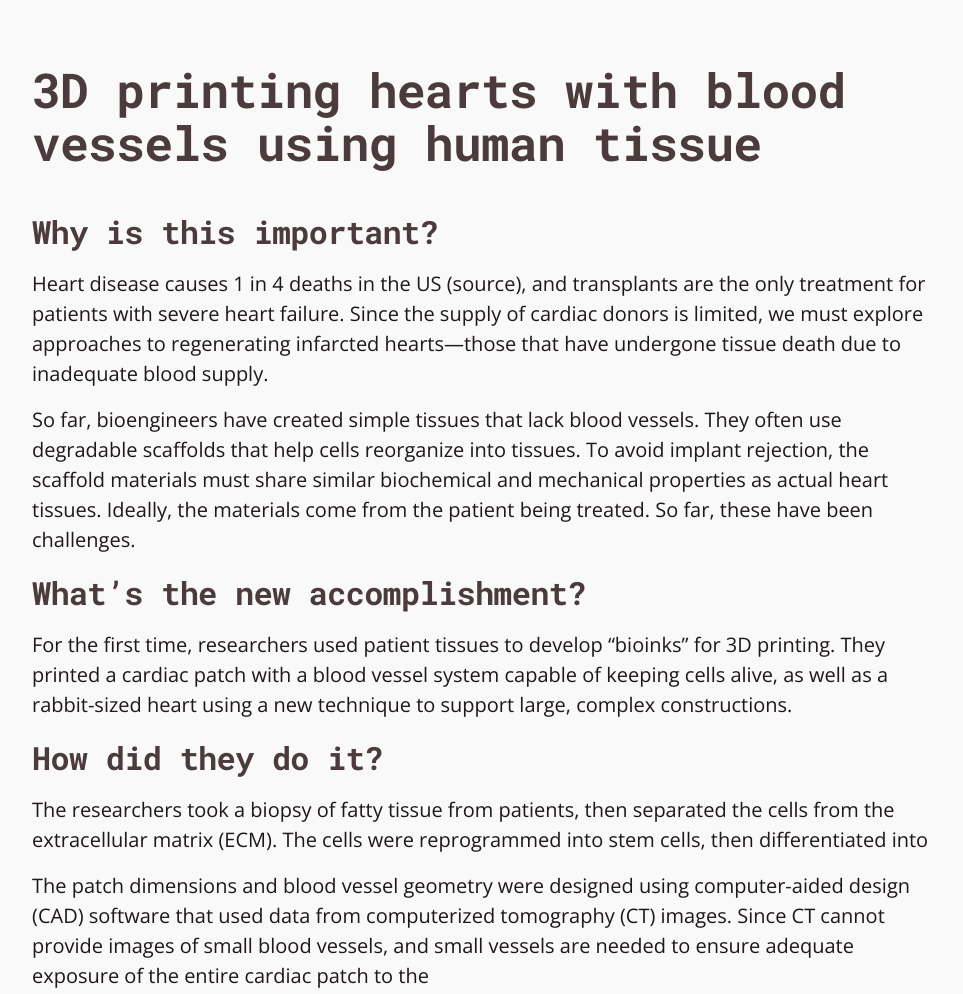
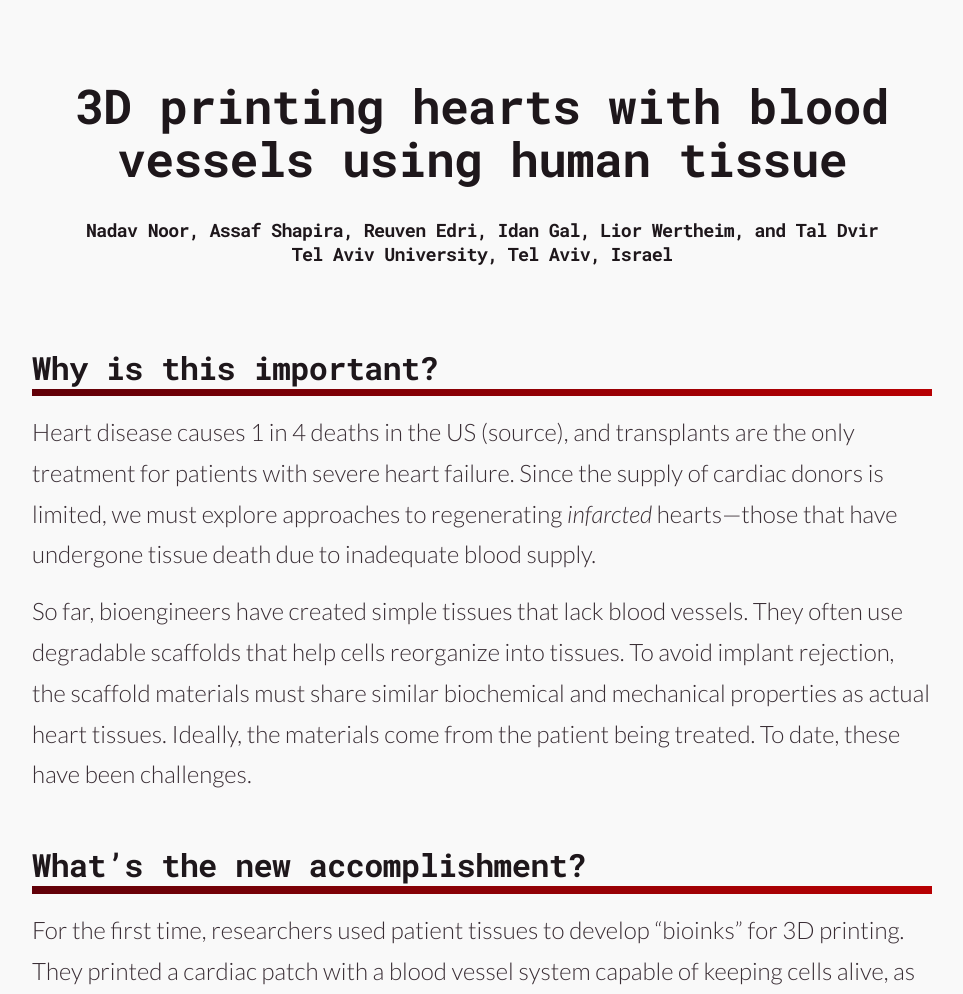
Before and after one commit to katmh/ph, a plain HTML site: page _site/index.html in a window 1280 px wide. Shown: the top 994 px of the page, without its empty margins (158-1121 px from the left). Drawn offline with nearby package versions, Linux system fonts and the light colour scheme.

Commit message:
Add a bit more design and content

```diff
--- a/_site/index.html
+++ b/_site/index.html
@@ -3,18 +3,27 @@
     <head>
         <title>3D printing hearts with blood vessels using human tissue</title>
         <link rel="stylesheet" href="css/styles.css">
-        <link href="https://fonts.googleapis.com/css?family=Open+Sans:300,300i|Roboto+Mono:700" rel="stylesheet">
+        <link href="https://fonts.googleapis.com/css?family=Lato:300,300i|Roboto+Mono:700" rel="stylesheet">
     </head>
 
     <body>
+        <script src="https://unpkg.com/scrollreveal"></script>
+
         <div class="container">
-            <h1 id="3d-printing-hearts-with-blood-vessels-using-human-tissue">3D printing hearts with blood vessels using human tissue</h1>
+            <header>
+
+  <h1 id="d-printing-hearts-with-blood-vessels-using-human-tissue">3D printing hearts with blood vessels using human tissue</h1>
+
+  <h3 id="nadav-noor-assaf-shapira-reuven-edri-idan-gal-lior-wertheim-and-tal-dvir">Nadav Noor, Assaf Shapira, Reuven Edri, Idan Gal, Lior Wertheim, and Tal Dvir</h3>
+  <h3 id="tel-aviv-university-tel-aviv-israel">Tel Aviv University, Tel Aviv, Israel</h3>
+
+</header>
 
 <h2 id="why-is-this-important">Why is this important?</h2>
 
-<p>Heart disease causes 1 in 4 deaths in the US (source), and transplants are the only treatment for patients with severe heart failure. Since the supply of cardiac donors is limited, we must explore approaches to regenerating infarcted hearts—those that have undergone tissue death due to inadequate blood supply.</p>
+<p>Heart disease causes 1 in 4 deaths in the US (source), and transplants are the only treatment for patients with severe heart failure. Since the supply of cardiac donors is limited, we must explore approaches to regenerating <em>infarcted</em> hearts—those that have undergone tissue death due to inadequate blood supply.</p>
 
-<p>So far, bioengineers have created simple tissues that lack blood vessels. They often use degradable scaffolds that help cells reorganize into tissues. To avoid implant rejection, the scaffold materials must share similar biochemical and mechanical properties as actual heart tissues. Ideally, the materials come from the patient being treated. So far, these have been challenges.</p>
+<p>So far, bioengineers have created simple tissues that lack blood vessels. They often use degradable scaffolds that help cells reorganize into tissues. To avoid implant rejection, the scaffold materials must share similar biochemical and mechanical properties as actual heart tissues. Ideally, the materials come from the patient being treated. To date, these have been challenges.</p>
 
 <h2 id="whats-the-new-accomplishment">What’s the new accomplishment?</h2>
 
@@ -22,13 +31,13 @@
 
 <h2 id="how-did-they-do-it">How did they do it?</h2>
 
-<p>The researchers took a biopsy of fatty tissue from patients, then separated the cells from the extracellular matrix (ECM). The cells were reprogrammed into stem cells, then differentiated into</p>
+<p>The researchers took a biopsy of fatty tissue from patients and separated the cells from the extracellular matrix (ECM). They reprogrammed the cells back to their unspecialized states, then differentiated them into</p>
 
-<p>The patch dimensions and blood vessel geometry were designed using computer-aided design (CAD) software that used data from computerized tomography (CT) images. Since CT cannot provide images of small blood vessels, and small vessels are needed to ensure adequate exposure of the entire cardiac patch to the</p>
+<p>The patch dimensions and blood vessel geometry were designed using computer-aided design (CAD) software that used data from computerized tomography (CT) images. Since CT cannot capture small blood vessels, which are to spread oxygen through the whole patch, they were mathematically modeled.</p>
 
 <h2 id="what-are-the-results">What are the results?</h2>
 
-<p>The scientists used several methods to confirm that they reached the goals of set in their engineering design process.</p>
+<p>The researchers used several methods to confirm that they reached the goals set during their engineering design process.</p>
 
 <h2 id="what-does-this-mean-for-the-future">What does this mean for the future?</h2>
 
@@ -37,9 +46,24 @@
 <h2 id="bibliography">Bibliography</h2>
 
 <ol>
-  <li>Noor, N., Shapira, A., Edri, R., Gal, I., Wertheim, L., &amp; Dvir, T. (2019). 3D Printing of Personalized Thick and Perfusable Cardiac Patches and Hearts. Advanced Science, 1900344. doi:10.1002/advs.201900344</li>
+  <li>
+    <p>Liu, X. S., Wu, H., Krzisch, M., Wu, X., Graef, J., Muffat, J., . . . Jaenisch, R. (2018). Rescue of Fragile X Syndrome Neurons by DNA Methylation Editing of the FMR1 Gene. Cell, 172(5). doi:10.1016/j.cell.2018.01.012</p>
+  </li>
+  <li>
+    <p>Noor, N., Shapira, A., Edri, R., Gal, I., Wertheim, L., &amp; Dvir, T. (2019). 3D Printing of Personalized Thick and Perfusable Cardiac Patches and Hearts. Advanced Science, 1900344. doi:10.1002/advs.201900344</p>
+  </li>
 </ol>
 
+<footer>
+
+  <h3 id="made-with--for-the-massachusetts-society-for-medical-research-student-competition-2019">Made with ❤ for the Massachusetts Society for Medical Research Student Competition 2019</h3>
+
+</footer>
+
         </div>
+
+        <script>
+        ScrollReveal().reveal('*');
+        </script>
     </body>
 </html>
--- a/css/styles.scss
+++ b/css/styles.scss
@@ -14,31 +14,56 @@ body {
 .container {
     width: 90%;
     max-width: 900px;
-    margin: 4rem auto;
+    margin: 5rem auto;
 }
 
-h1, h2 {
+h1, h2, h3 {
     font-family: Roboto Mono, monospace;
     letter-spacing: -.75px;
-    color: #4b3b3c;
+    color: #1e171b;
 }
 
 h1 {
     font-size: 3rem;
     line-height: 110%;
-    margin-bottom: 2.5rem;
+    margin-bottom: 2rem;
 }
 
 h2 {
     font-size: 2rem;
     margin-bottom: 1rem;
+    margin-top: 3rem;
+}
+
+h2:after {
+    content: "";
+    display: block;
+    width: 100%;
+    height: 7.5px;
+    background: linear-gradient(45deg, #610008, #b80003);
+}
+
+h3 {
+    font-size: 1.15rem;
 }
 
 p, li {
-    font-family: Open Sans, sans-serif;
-    line-height: 150%;
+    font-family: Lato, sans-serif;
+    line-height: 170%;
     margin: 1rem 0;
-    font-size: 1.25rem;
-    color: #1e171b;
+    font-size: 1.5rem;
+    color: #392d34;
     font-weight: 300;
 }
+
+header {
+    margin-bottom: 5rem;
+}
+
+footer {
+    margin-top: 5rem;
+}
+
+header, footer {
+    text-align: center;
+}
```
Also changed, not shown: _layouts/default.html (+7 -1 lines), _site/css/styles.css, 1 other file.
